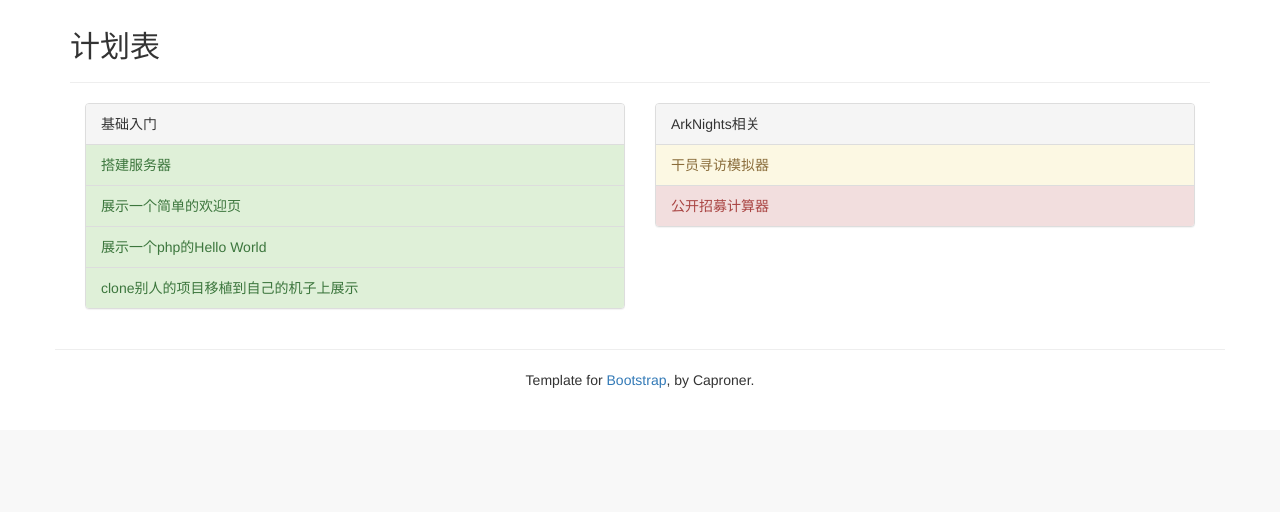
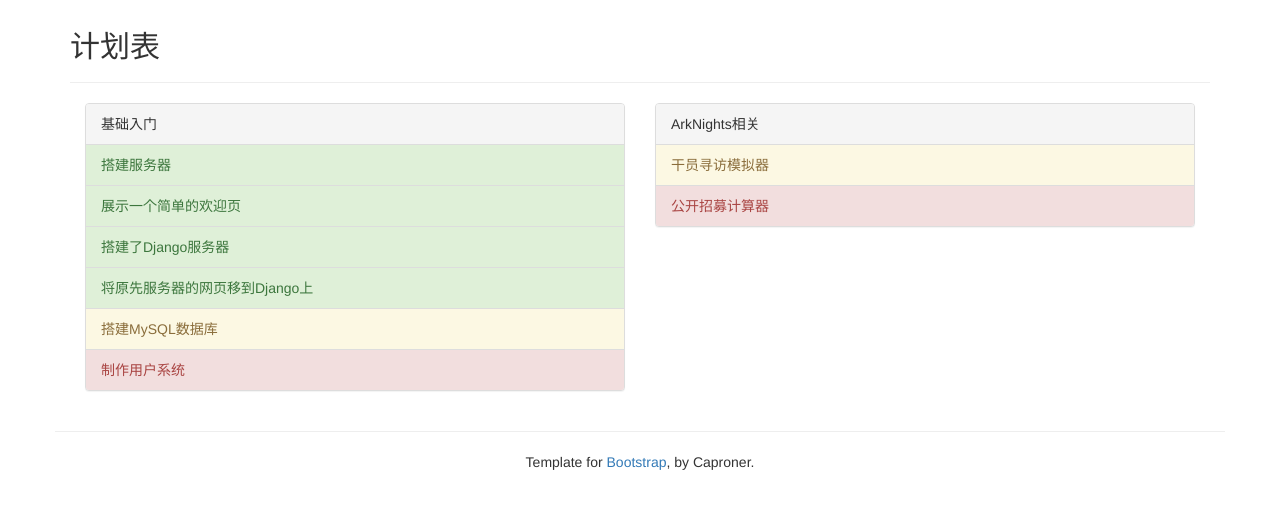
Before and after one commit to Caproner/PersonalWeb, a Django app: page / in a window 1280 px wide. Shown: the part 370-882 px from the top of the page. Before the commit the page ends 758 px from the top, so only its background shows below. Run offline with Django 3.2, Linux system fonts and the light colour scheme; some libraries are stand-ins or nearby versions.

Commit message:
update page

```diff
--- a/PersonalWeb/frontend/templates/index.html
+++ b/PersonalWeb/frontend/templates/index.html
@@ -65,8 +65,10 @@
 						<ul class="list-group">
 							<li class="list-group-item list-group-item-success">搭建服务器</li>
 							<li class="list-group-item list-group-item-success">展示一个简单的欢迎页</li>
-							<li class="list-group-item list-group-item-success">展示一个php的Hello World</li>
-							<li class="list-group-item list-group-item-success">clone别人的项目移植到自己的机子上展示</li>
+							<li class="list-group-item list-group-item-success">搭建了Django服务器</li>
+							<li class="list-group-item list-group-item-success">将原先服务器的网页移到Django上</li>
+							<li class="list-group-item list-group-item-warning">搭建MySQL数据库</li>
+							<li class="list-group-item list-group-item-danger">制作用户系统</li>
 						</ul>
 					</div>
 				</div>
```
